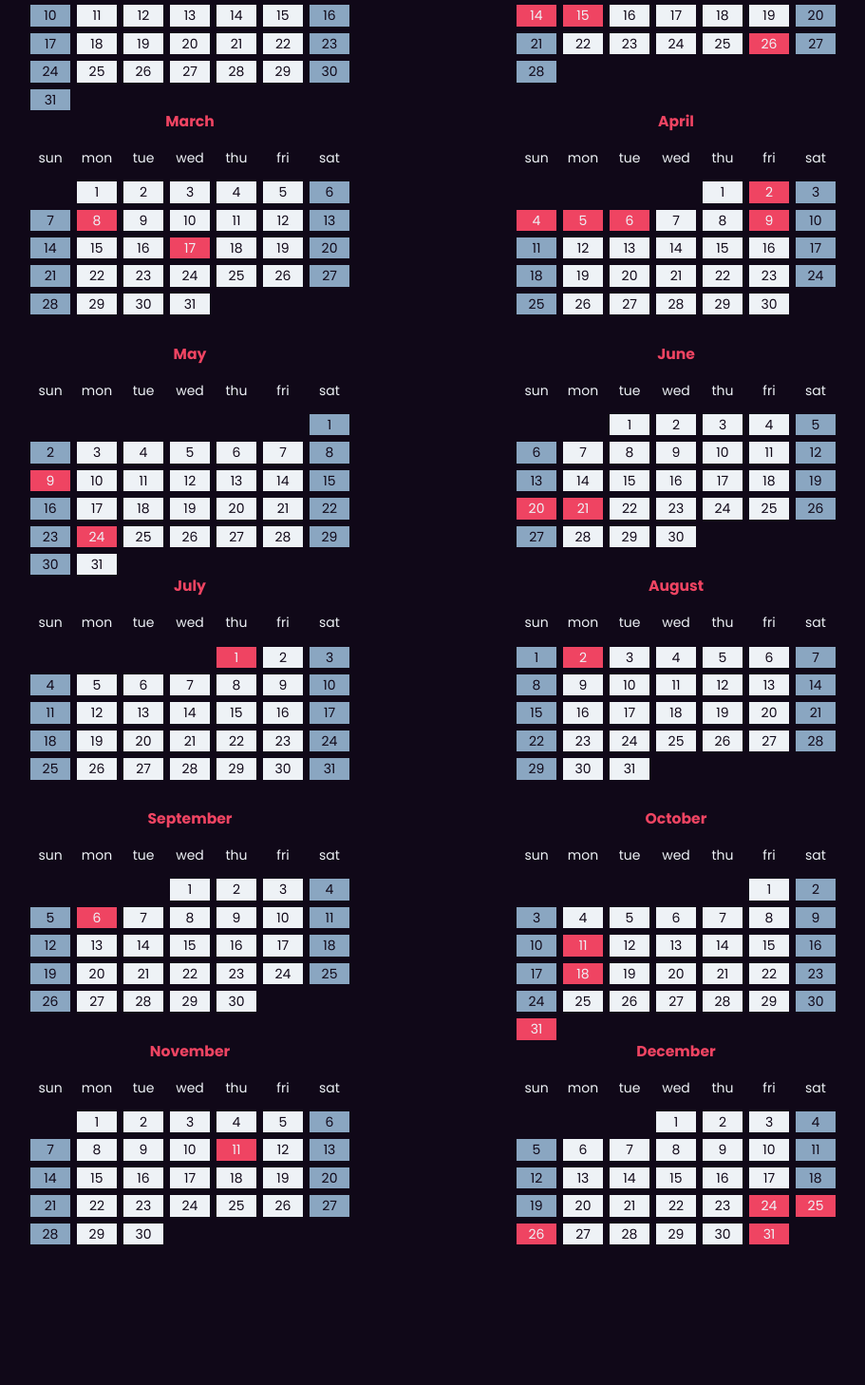
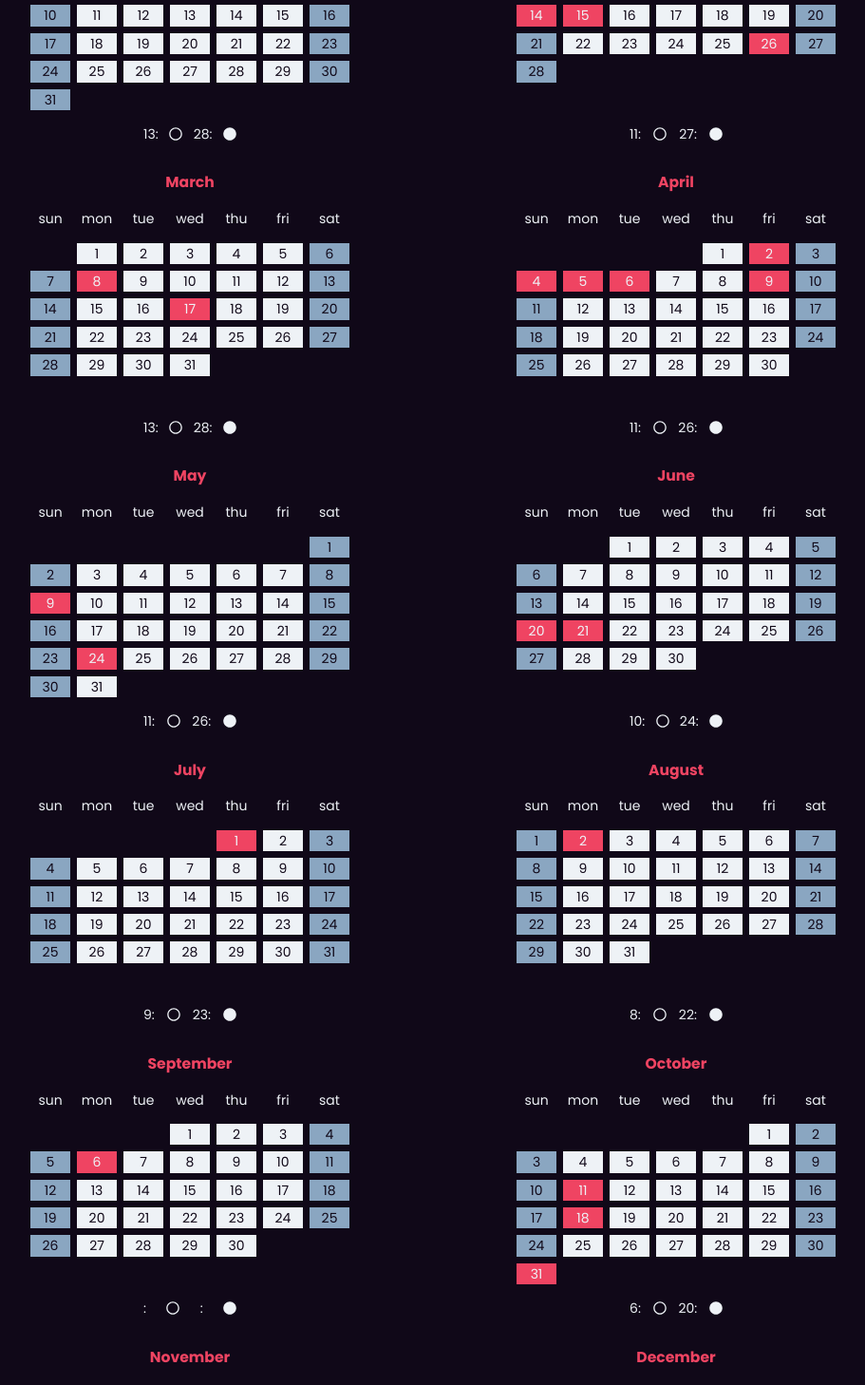
Before and after one commit to RamziBach/Calendar, a React (Create React App) app: page / in a window 1280 px wide. Shown: the part 492-1950 px from the top of the page at 95% size, without its empty margins (184-1095 px from the left). Before the commit the page ends 1831 px from the top, so only its background shows below. Built offline with nearby package versions, Linux system fonts and the light colour scheme.

Commit message:
added moon cycles

```diff
--- a/src/components/calendar/Calendar.js
+++ b/src/components/calendar/Calendar.js
@@ -136,8 +136,7 @@ const Calendar = () => {
       <div className="md-container">
         <h1 className="calendar-title">
           Canadian Calendar{' '}
-          <i className="canadian-icon fab fa-canadian-maple-leaf"></i> <br />{' '}
-          2021
+          <i className="canadian-icon fab fa-canadian-maple-leaf" /> <br /> 2021
         </h1>
         <Legend />
         <div className="calendar-grid">
@@ -146,72 +145,96 @@ const Calendar = () => {
             daysOfTheWeek={daysOfTheWeek}
             className="january"
             month={january}
+            newMoon="13"
+            fullMoon="28"
           />
           <Month
             monthTitle="February"
             daysOfTheWeek={daysOfTheWeek}
             className="february"
             month={february}
+            newMoon="11"
+            fullMoon="27"
           />
           <Month
             monthTitle="March"
             daysOfTheWeek={daysOfTheWeek}
             className="march"
             month={march}
+            newMoon="13"
+            fullMoon="28"
           />
           <Month
             monthTitle="April"
             daysOfTheWeek={daysOfTheWeek}
             className="april"
             month={april}
+            newMoon="11"
+            fullMoon="26"
           />
           <Month
             monthTitle="May"
             daysOfTheWeek={daysOfTheWeek}
             className="may"
             month={may}
+            newMoon="11"
+            fullMoon="26"
           />
           <Month
             monthTitle="June"
             daysOfTheWeek={daysOfTheWeek}
             className="june"
             month={june}
+            newMoon="10"
+            fullMoon="24"
           />
           <Month
             monthTitle="July"
             daysOfTheWeek={daysOfTheWeek}
             className="july"
             month={july}
+            newMoon="9"
+            fullMoon="23"
           />
           <Month
             monthTitle="August"
             daysOfTheWeek={daysOfTheWeek}
             className="august"
             month={august}
+            newMoon="8"
+            fullMoon="22"
           />
           <Month
             monthTitle="September"
             daysOfTheWeek={daysOfTheWeek}
             className="september"
             month={september}
+            newMoon=""
+            fullMoon=""
           />
           <Month
             monthTitle="October"
             daysOfTheWeek={daysOfTheWeek}
             className="october"
             month={october}
+            newMoon="6"
+            fullMoon="20"
           />
           <Month
             monthTitle="November"
             daysOfTheWeek={daysOfTheWeek}
             className="november"
             month={november}
+            newMoon="4"
+            fullMoon="19"
           />
           <Month
             monthTitle="December"
             daysOfTheWeek={daysOfTheWeek}
             className="december"
             month={december}
+            newMoon="4"
+            fullMoon="18"
           />
         </div>
       </div>
--- a/src/components/month/Month.js
+++ b/src/components/month/Month.js
@@ -1,6 +1,14 @@
 import React from 'react';
+import Moon from '../moon/Moon';
 
-const Month = ({ monthTitle, daysOfTheWeek, className, month }) => {
+const Month = ({
+  monthTitle,
+  daysOfTheWeek,
+  className,
+  month,
+  newMoon,
+  fullMoon,
+}) => {
   return (
     <div>
       <h5 className="month">{monthTitle}</h5>
@@ -9,6 +17,7 @@ const Month = ({ monthTitle, daysOfTheWeek, className, month }) => {
         <div className={`${className}-empty`}></div>
         {month}
       </div>
+      <Moon newMoon={newMoon} fullMoon={fullMoon} />
     </div>
   );
 };
--- /dev/null
+++ b/src/components/moon/Moon.js
@@ -0,0 +1,14 @@
+import React from 'react';
+
+const Moon = ({ newMoon, fullMoon }) => {
+  return (
+    <div className="moon">
+      <p>{newMoon}:</p>
+      <i className="far fa-circle" title="New moon" />
+      <p>{fullMoon}:</p>
+      <i className="fas fa-circle" title="full moon" />
+    </div>
+  );
+};
+
+export default Moon;
--- /dev/null
+++ b/src/components/moon/moon.css
@@ -0,0 +1,7 @@
+.moon {
+  display: flex;
+  justify-content: space-between;
+  align-items: center;
+  width: 7em;
+  margin: 0 auto 1em auto;
+}
--- a/src/style/app.css
+++ b/src/style/app.css
@@ -1,6 +1,7 @@
 @import '../components/header/header.css';
 @import '../components/calendar/calendar.css';
 @import '../components/legend/legend.css';
+@import '../components/moon/moon.css';
 
 :root {
   --clr-dark: #100818;
```
Also changed, not shown: 1 other file (tests, documents, lock files or other folders).
